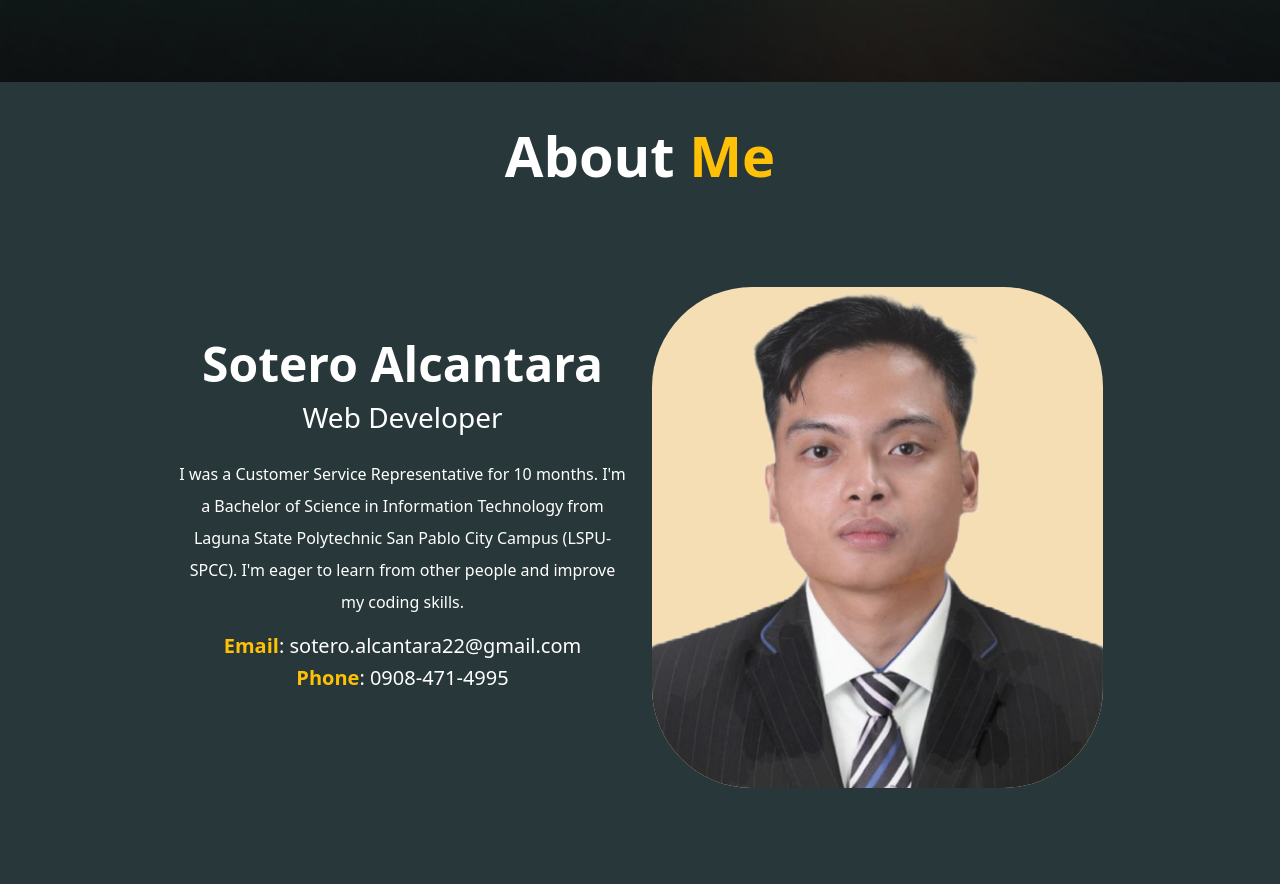
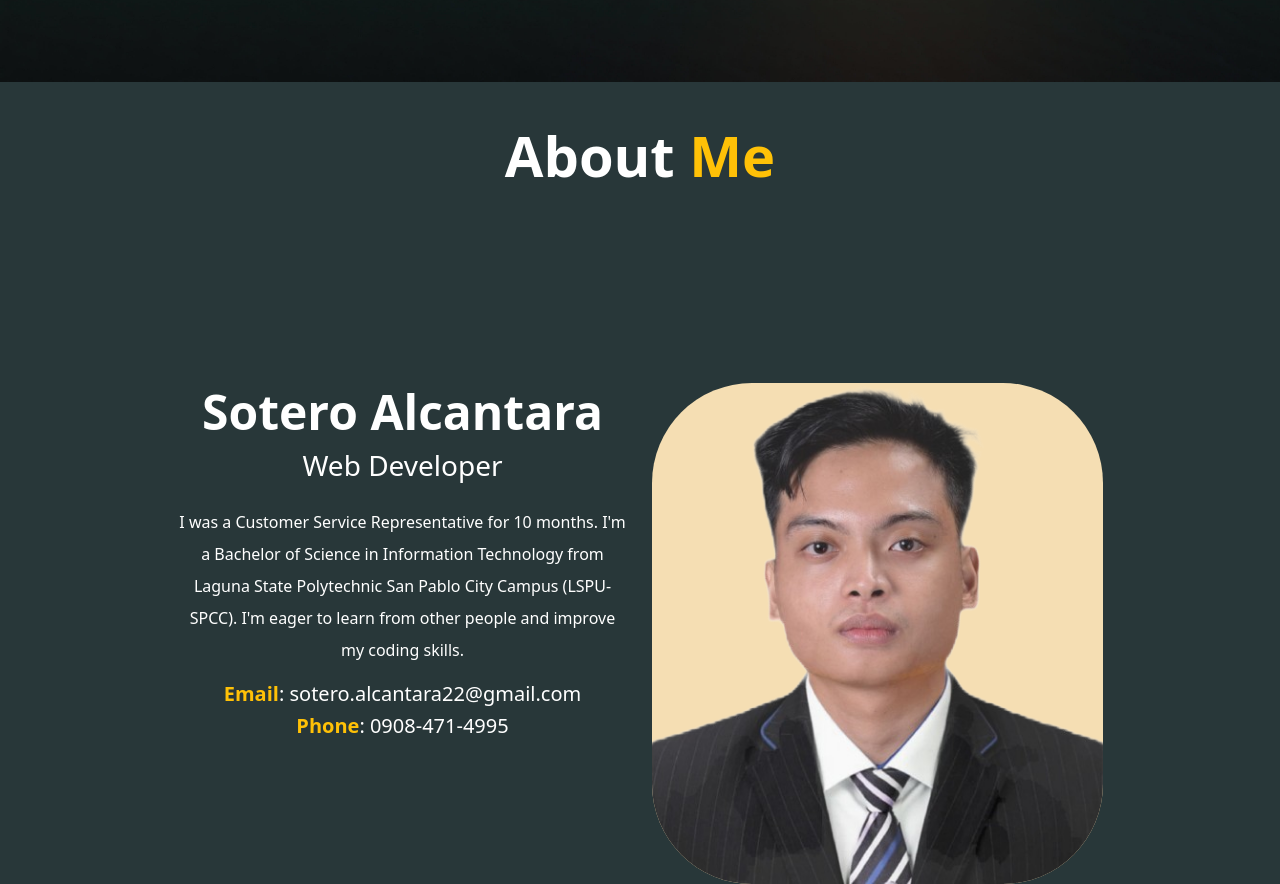
Before and after one commit to roiialcantara/MyProfile.io, a website: page index.html in a window 1280 px wide. Shown: the part 1100-1984 px from the top of the page. Drawn offline with nearby package versions, Linux system fonts and the light colour scheme.

Commit message:
fixed aboutme placement

```diff
--- a/index.html
+++ b/index.html
@@ -69,8 +69,8 @@
 
     <!-- About -->
     <section id="about">
-        <div class="container-lg ">
-            <h1 class="display-4 fw-bold text-center" id="about-header">About <span class="text-warning">Me</span></h1>
+        <h1 class="display-4 fw-bold text-center" id="about-header">About <span class="text-warning">Me</span></h1>
+        <div class="container-lg pt-5">
             <div class="row justify-content-center">
                 <div class="col-md-5 text-center my-5" >
                     <h2 class="display-5 pt-5 fw-semibold">Sotero Alcantara</h2>
@@ -81,7 +81,7 @@
                     <h5 class="text-center mx-4"><strong class="text-warning">Email</strong>: sotero.alcantara22@gmail.com</h5>
                     <h5 class="text-center mx-4"><strong class="text-warning" id="phonenumber">Phone</strong>: 0908-471-4995</h5>
                 </div>
-                <div class="col-md-5 text-center d-none d-md-block my-5">
+                <div class="col-md-5 text-center d-none d-md-block my-5 py-5">
                     <img class="img-fluid" src="assets/Sotero-NoBG.png" alt="sotero">
                 </div>
             </div>
```
